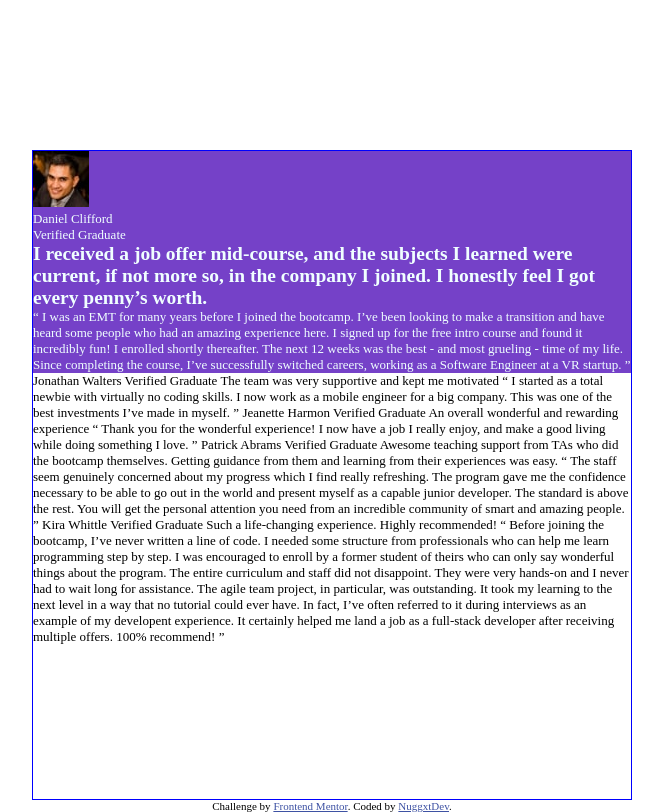
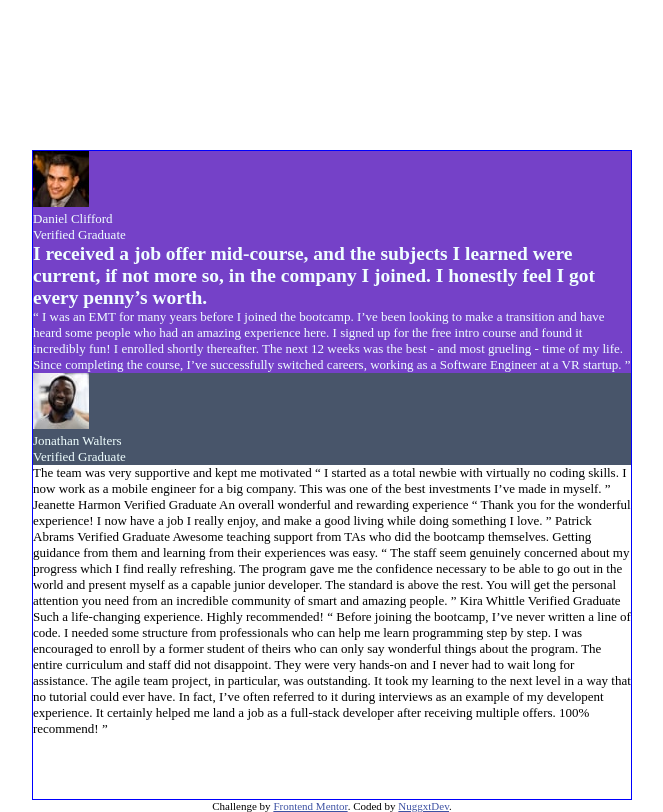
Before and after one commit to Nuggxt/Testimonials-Grid-Section, a plain HTML site: page index.html in a window 1280 px wide. Shown: the whole page, without its empty margins (308-971 px from the left). Drawn offline with Linux system fonts and the light colour scheme.

Commit message:
JW update
Satrted to work on Jonathans section of the reviews

```diff
--- a/index.html
+++ b/index.html
@@ -24,7 +24,7 @@
 <body>
   <div class="container-main">
     <div class="customer-1">
-      <div class="pfp">
+      <div class="pfp-dc">
         <img src="images/image-daniel.jpg" alt="A picture of Daniel Clifford">
       </div>
       <div class="dc-1">
@@ -48,8 +48,17 @@
       </p>
     </div>
 
-    Jonathan Walters
-    Verified Graduate
+    <div class="customer-2">
+      <div class="pfp-jw">
+        <img src="images/image-jonathan.jpg" alt="A picture of Jonathan Walters">
+      </div>
+      <div class="jw-1">
+        Jonathan Walters
+      </div>
+      <div class="title">
+        Verified Graduate
+      </div>
+    </div>
 
     The team was very supportive and kept me motivated
 
--- a/style.css
+++ b/style.css
@@ -21,3 +21,8 @@ body {
     background-color: hsl(263, 55%, 52%);
     color: azure;
 }
+
+.customer-2 {
+    background-color: hsl(217, 19%, 35%);
+    color: azure;
+}
```
